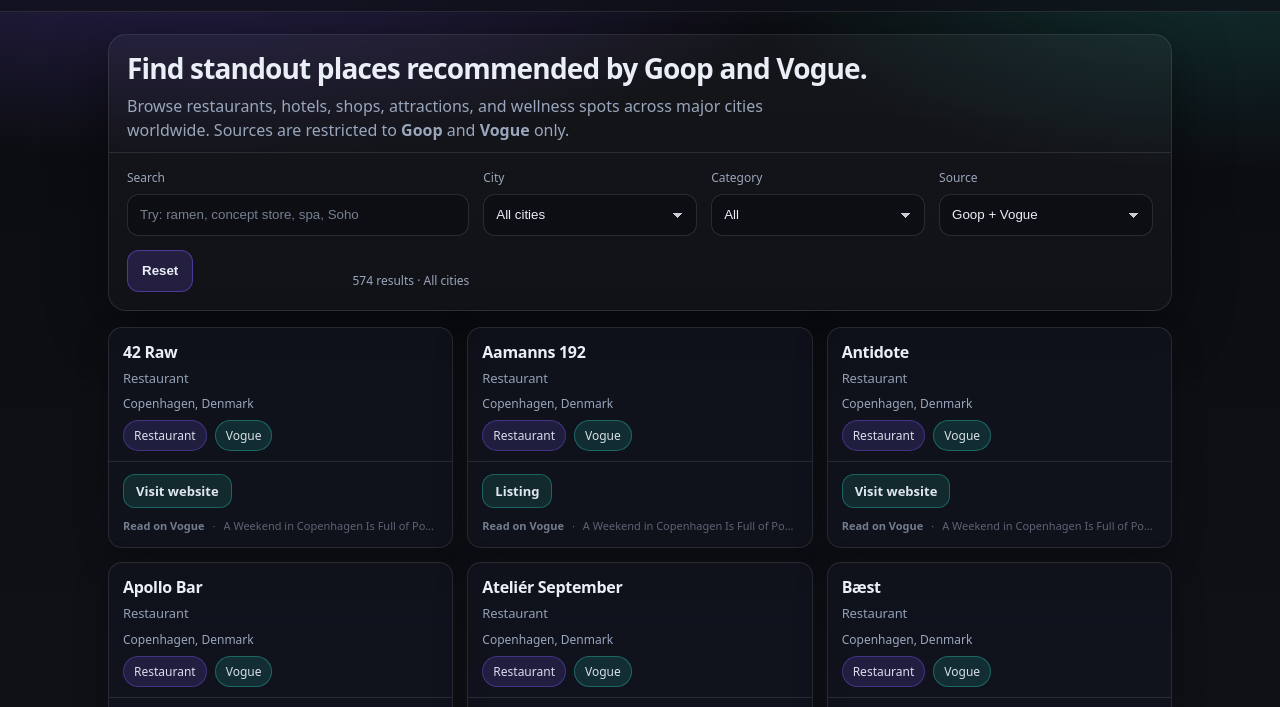
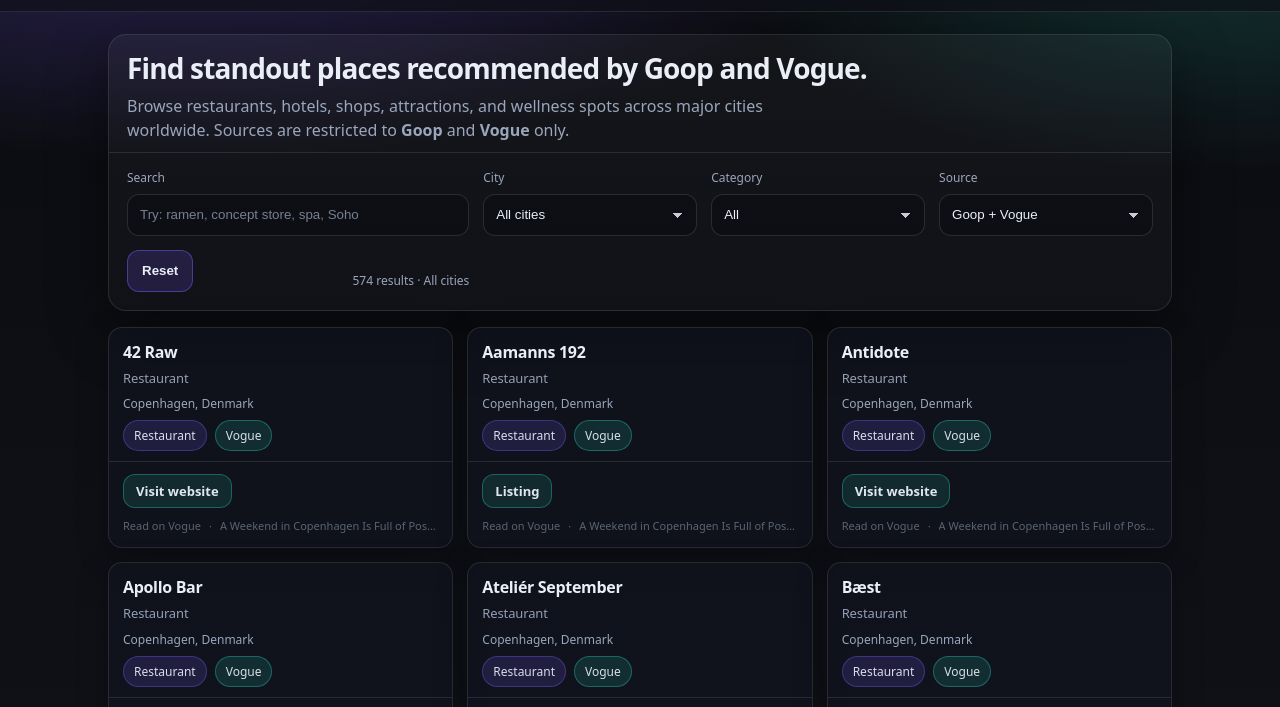
Before and after one commit to kittygotclauds/taste, a website with bundled scripts: page index.html in a window 1280 px wide. Shown: the part 60-767 px from the top of the page. Built offline with nearby package versions, Linux system fonts and the light colour scheme.

Commit message:
Hide redundant chips and demote source attribution line.

```diff
--- a/app.js
+++ b/app.js
@@ -214,8 +214,8 @@
 function card(p, filters) {
   const cityLine = [p.neighborhood, `${p.city}, ${p.country}`].filter(Boolean).join(SEP);
   const tags = (p.tags ?? []).slice(0, 5);
-  const showCategoryChip = filters.category === "all" ? true : p.category !== filters.category;
-  const showSourceChip = filters.source === "all" ? true : p.source !== filters.source;
+  const showCategoryChip = !(filters.category !== "all" && p.category === filters.category);
+  const showSourceChip = !(filters.source !== "all" && p.source === filters.source);
   const chips = [
     ...(showCategoryChip ? [categoryChip(p.category)] : []),
     ...(showSourceChip ? [sourceChip(p.source)] : []),
--- a/styles.css
+++ b/styles.css
@@ -188,11 +188,11 @@
   min-width:0;
   width:100%;
   font-size: 11px;
-  color: rgba(154,166,188,.60);
+  color: rgba(154,166,188,.55);
 }
 .sourceLink{
-  color: rgba(154,166,188,.72);
-  font-weight:650;
+  color: rgba(154,166,188,.55);
+  font-weight:500;
   font-size: 11px;
   white-space:nowrap;
 }
```
